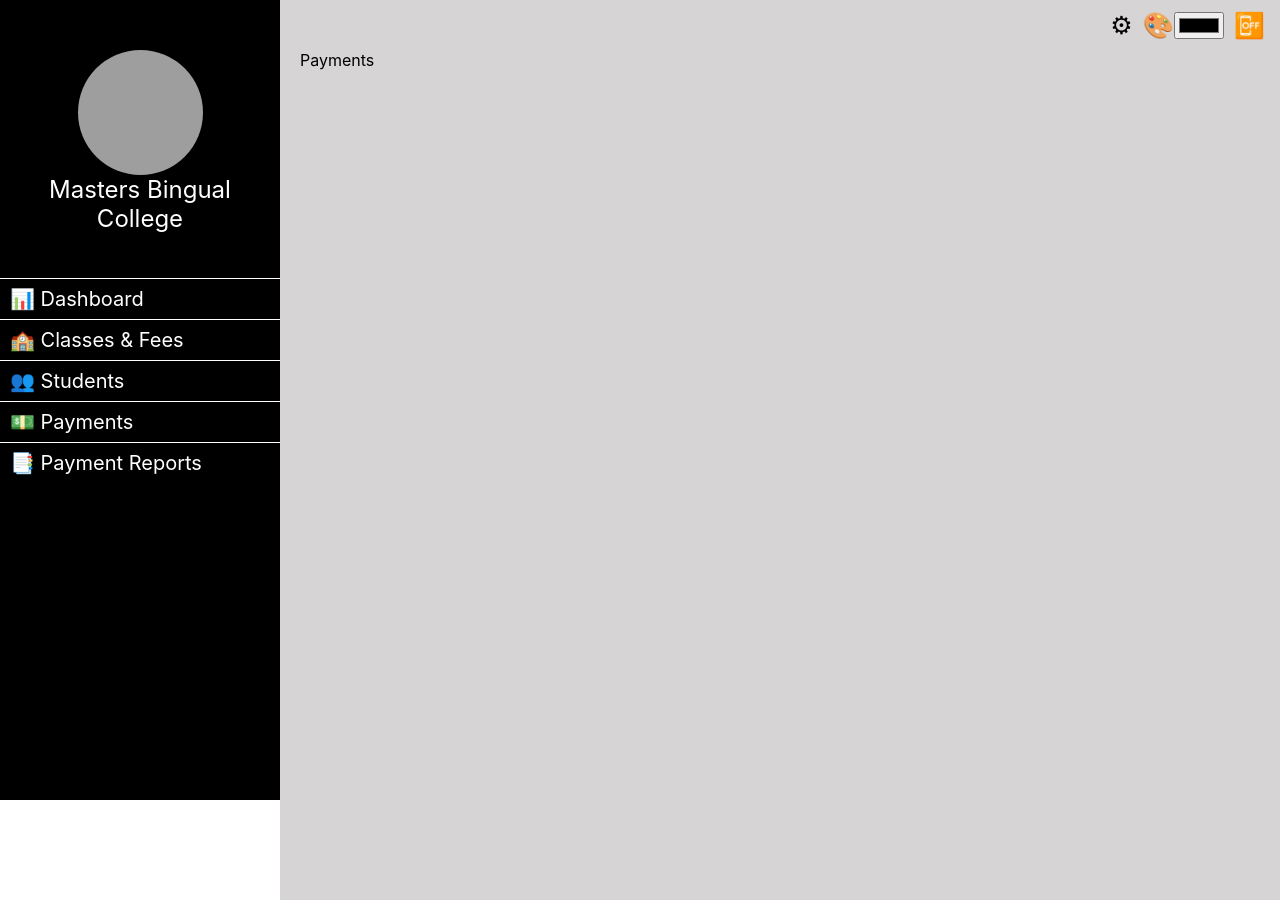
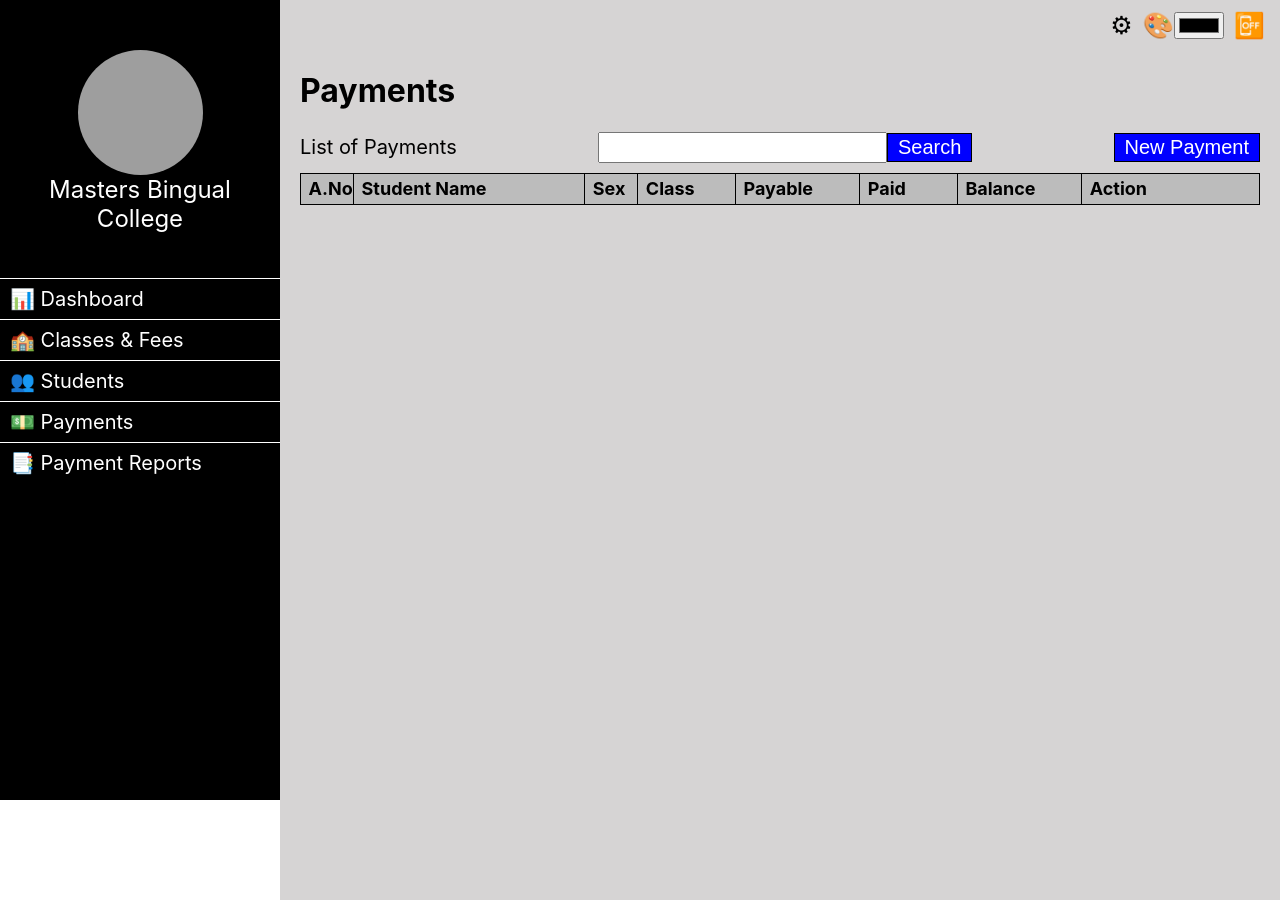
Before and after one commit to clint360/StudentManagement, a React (Create React App) app: page /payments in a window 1280 px wide. Built offline with nearby package versions, Linux system fonts and the light colour scheme; grey boxes are pictures that could not be loaded; the HTML template or start-up script is replaced by a standard one.

Commit message:
did other pages

```diff
--- a/src/View/Classes/Classes.jsx
+++ b/src/View/Classes/Classes.jsx
@@ -18,7 +18,7 @@ function Classes() {
   useEffect(()=>{
     let a = classes[1].fees
    console.log(a[1].val)
-  },[])
+  },[classes])
 
   function deleteClass(index) {
     setClasses(classes.filter(item => item !== classes[index]));
--- a/src/View/Classes/EditClass.jsx
+++ b/src/View/Classes/EditClass.jsx
@@ -13,7 +13,7 @@ function EditClass({close}) {
    useEffect(()=>{
     classRef.current.value = classes[CCI].name
     setFeetypes(classes[CCI].fees)
-  },[CCI])
+  },[CCI, classes])
 
   function totalSetter(value) {
     setTotal(value);
--- a/src/View/PaymentReports/Reports.jsx
+++ b/src/View/PaymentReports/Reports.jsx
@@ -3,7 +3,11 @@ import './Reports.css'
 
 function Reports() {
   return (
-    <div>Reports</div>
+    <div><div><h1>Monthly Reports</h1></div>
+    <section className='toolbar'>
+    <div>List of Payments</div>
+    <div>Select Month: <input type='month' defaultValue={'March'}/></div>
+    </section></div>
   )
 }
 
--- a/src/View/Payments/Payments.jsx
+++ b/src/View/Payments/Payments.jsx
@@ -1,8 +1,32 @@
-import React from 'react'
+import React from 'react';
+import { useContext } from 'react';
+import { MainContext } from '../../Hooks/Context';
+import './Payments.css'
 
 function Payments() {
+ const { currency } = useContext(MainContext)
+
   return (
-    <div>Payments</div>
+    <div>
+    <div><h1>Payments</h1></div>
+    <section className='toolbar'>
+    <div>List of Payments</div>
+    <div><input type='text'/><button>Search</button></div>
+    <div><button>New Payment</button></div>
+    </section>
+          <section className='classtable'>
+          <div className='classtableheader'>
+          <div className='adno'>A.No</div>
+          <div className='name'>Student Name</div>
+          <div className='sex'>Sex</div>
+          <div className='classs'>Class</div>
+          <div className='payable'>Payable ({currency})</div>
+          <div className='paid'>Paid ({currency})</div>
+          <div className='bal'>Balance ({currency})</div>
+          <div className='actions'>Action</div>
+          </div>
+          </section>
+          </div>
   )
 }
 
--- a/src/View/Students/EditStudent.jsx
+++ b/src/View/Students/EditStudent.jsx
@@ -4,7 +4,7 @@ import './NewStudent.css';
 import Select from 'react-select';
 
 function EditStudent({close}) {
-    const { classes, setStudents, students, currentStudentIndex,   setCurrentStudentIndex } = useContext(MainContext);
+    const { classes, setStudents, students, currentStudentIndex } = useContext(MainContext);
     const [ sclass, setSclass] = useState(null);
     const [image, setImage ] = useState('');
     const [sTF, setSTF] = useState(0);
@@ -17,7 +17,7 @@ function EditStudent({close}) {
     const addressRef = useRef(null);
     const phoneRef = useRef(null);
     const emailRef = useRef(null);
-    const options = [...classes.map((item, index)=> {return(
+    const options = [...classes.map((item)=> {return(
       {value: item.fees, label: item.name }
     )})]
 
--- a/src/View/Students/NewStudent.jsx
+++ b/src/View/Students/NewStudent.jsx
@@ -16,7 +16,7 @@ function NewStudent({close}) {
   const addressRef = useRef(null);
   const phoneRef = useRef(null);
   const emailRef = useRef(null);
-  const options = [...classes.map((item, index)=> {return(
+  const options = [...classes.map((item)=> {return(
     {value: item.fees, label: item.name }
   )})]
 
```
